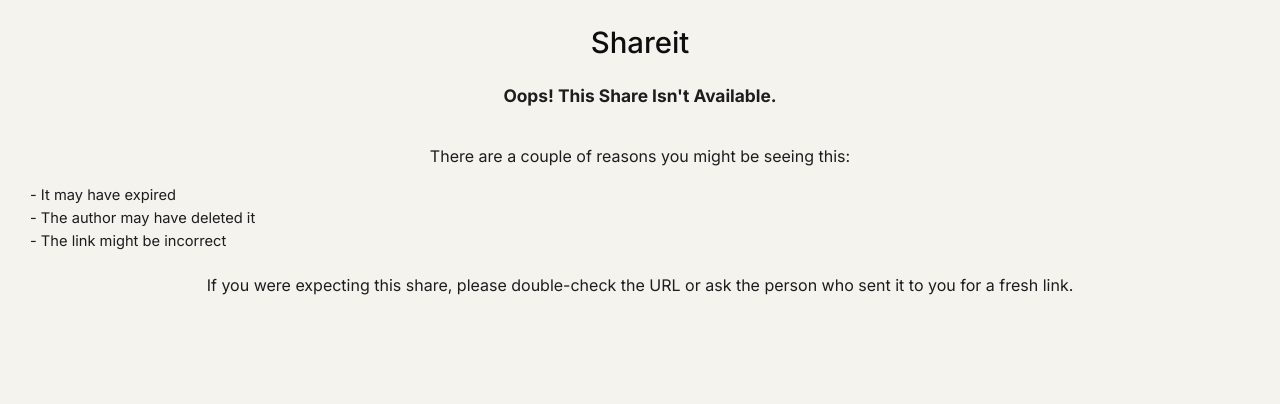
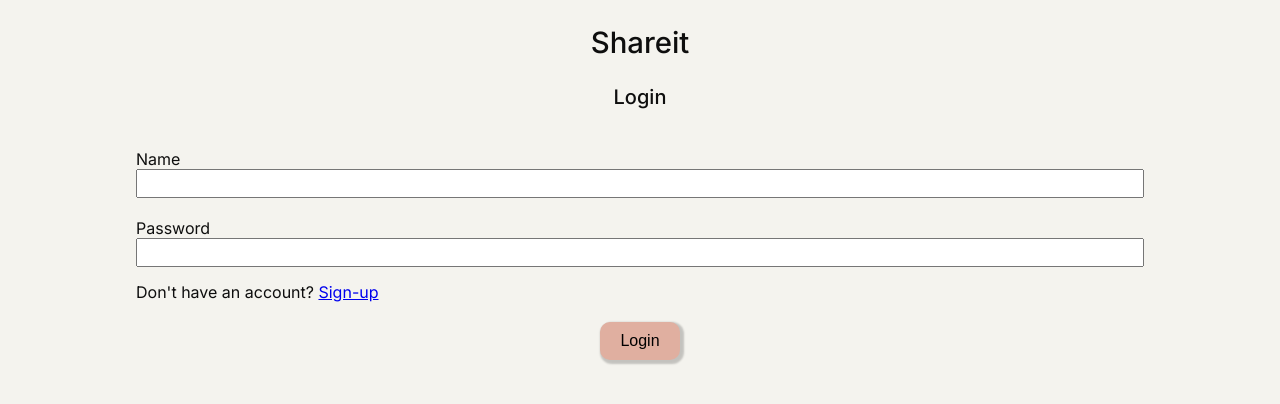
Before and after one commit to Serious-Fin/qr-pastebin, a SvelteKit app in the folder web/: page /login in a window 1280 px wide. Shown: the top 404 px of the page. Built offline with nearby package versions, Linux system fonts and the light colour scheme; no server answers.

Commit message:
add login page

```diff
--- /dev/null
+++ b/web/src/routes/login/+page.svelte
@@ -0,0 +1,78 @@
+<section id="main">
+	<h1>Shareit</h1>
+	<h2>Login</h2>
+	<form>
+		<label for="name">Name</label>
+		<input type="text" id="name" name="name" />
+		<label for="password">Password</label>
+		<input type="password" id="password" name="password" />
+		<p>Don't have an account? <a href="/signup">Sign-up</a></p>
+		<input type="submit" value="Login" />
+	</form>
+</section>
+
+<style>
+	#main {
+		background-color: var(--lightest);
+		color: var(--black);
+
+		display: flex;
+		flex-direction: column;
+		align-items: center;
+
+		width: 100vw;
+		height: 100vh;
+		padding: 25px 10px;
+	}
+
+	h1 {
+		font-size: 22pt;
+		margin-bottom: 25px;
+		font-weight: 500;
+	}
+
+	h2 {
+		font-size: 15pt;
+		font-weight: 500;
+	}
+
+	form {
+		display: flex;
+		flex-direction: column;
+		align-items: center;
+		width: 80%;
+		margin-top: 20px;
+	}
+
+	label {
+		align-self: baseline;
+		margin-top: 20px;
+	}
+
+	input[type='text'],
+	input[type='password'] {
+		padding: 5px 7px;
+		width: 100%;
+	}
+
+	input[type='submit'] {
+		padding: 10px 20px;
+		background-color: var(--accent);
+		border: none;
+		box-shadow: 2px 2px 2px 2px rgba(0, 0, 0, 0.199);
+		border-radius: 10px;
+		margin-top: 20px;
+		font-size: 12pt;
+	}
+
+	input[type='submit']:active {
+		box-shadow: 1px 1px 1px 1px rgba(0, 0, 0, 0.199);
+		transform: translateY(2px);
+	}
+
+	p {
+		font-size: 12pt;
+		margin-top: 15px;
+		align-self: baseline;
+	}
+</style>
```
